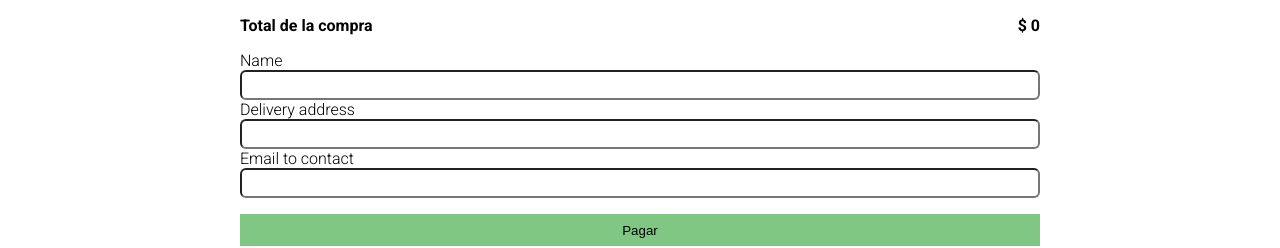
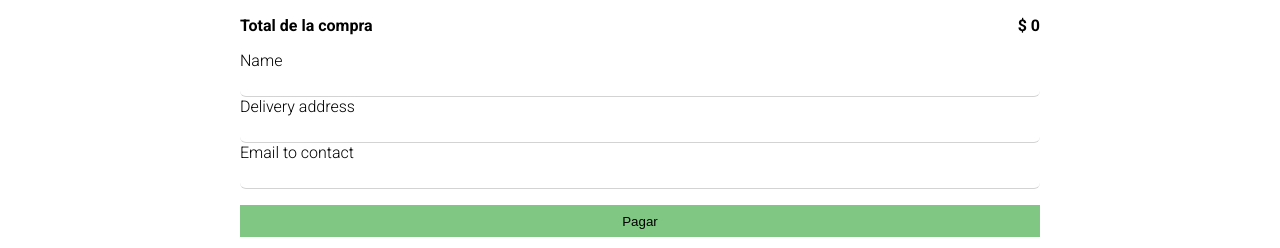
Before and after one commit to ablancoa/avo-store, a Next.js app: page /cart in a window 1280 px wide. Shown: the part 217-465 px from the top of the page. Built offline with nearby package versions, Linux system fonts and the light colour scheme; no server answers; what @react-pdf/renderer would draw is missing.

Commit message:
Mejoras en UI

```diff
--- a/components/MyOrder/PDForder.jsx
+++ b/components/MyOrder/PDForder.jsx
@@ -1,6 +1,5 @@
 import React from 'react';
 import { Document, Page, Text, View, Image, StyleSheet } from '@react-pdf/renderer';
-import { height } from '@mui/system';
 
 const styles = StyleSheet.create({
   body: {
--- a/components/OrderToPay/Modal.jsx
+++ b/components/OrderToPay/Modal.jsx
@@ -41,7 +41,7 @@ const DownloadOrder = ({ cart, total, dataUser }) => {
               loading ? 'Loading document...' : 'Download now!'
             }
           </PDFDownloadLink>
-          <Link href='/'><Button>Regresar a la pagina principal</Button></Link>
+          <Link href='/' style={{ display: 'block' }}><Button>Regresar a la pagina principal</Button></Link>
 
         </Box>
       </Modal>
--- a/components/OrderToPay/orderToPay.module.scss
+++ b/components/OrderToPay/orderToPay.module.scss
@@ -20,6 +20,8 @@
     height: 1.5rem;
     border-radius: 6px;
     outline: none;
+    border: none;
+    border-bottom: 1px solid lightgray;
   }
 
   button {
```
